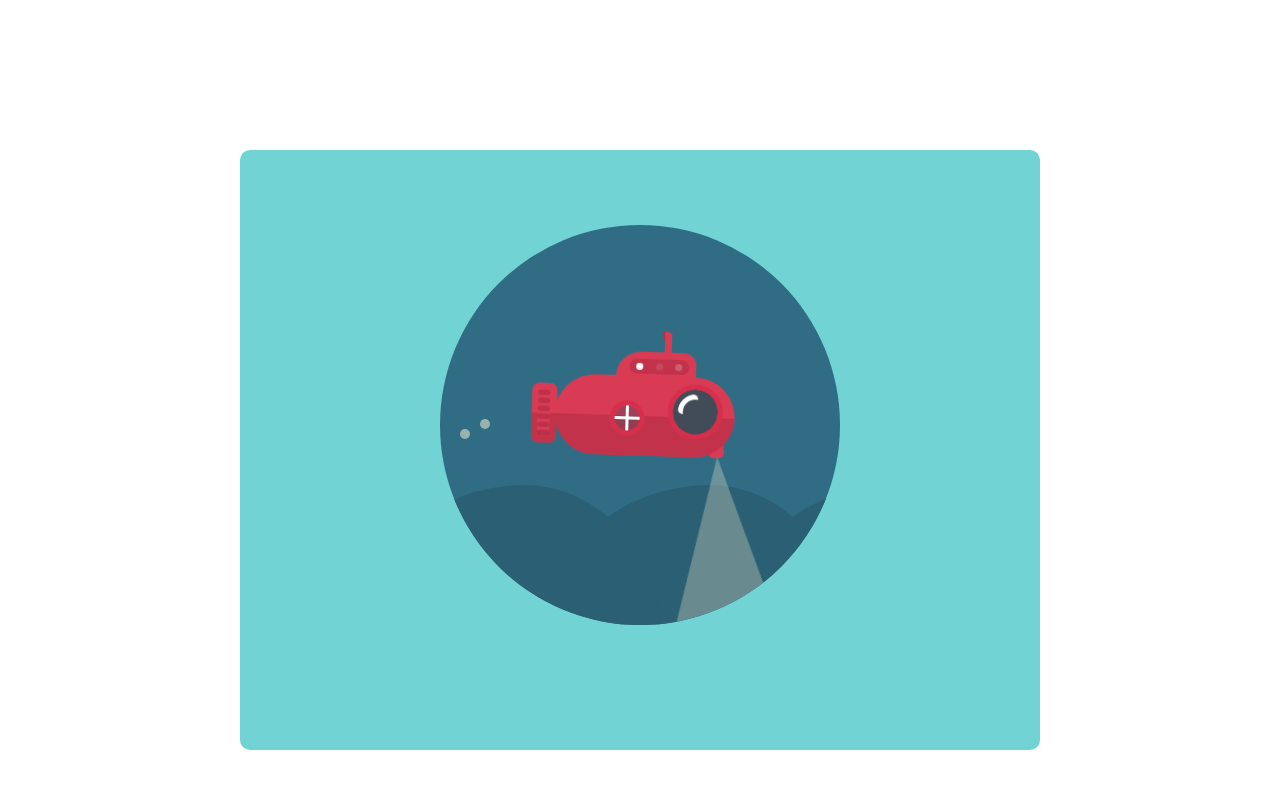
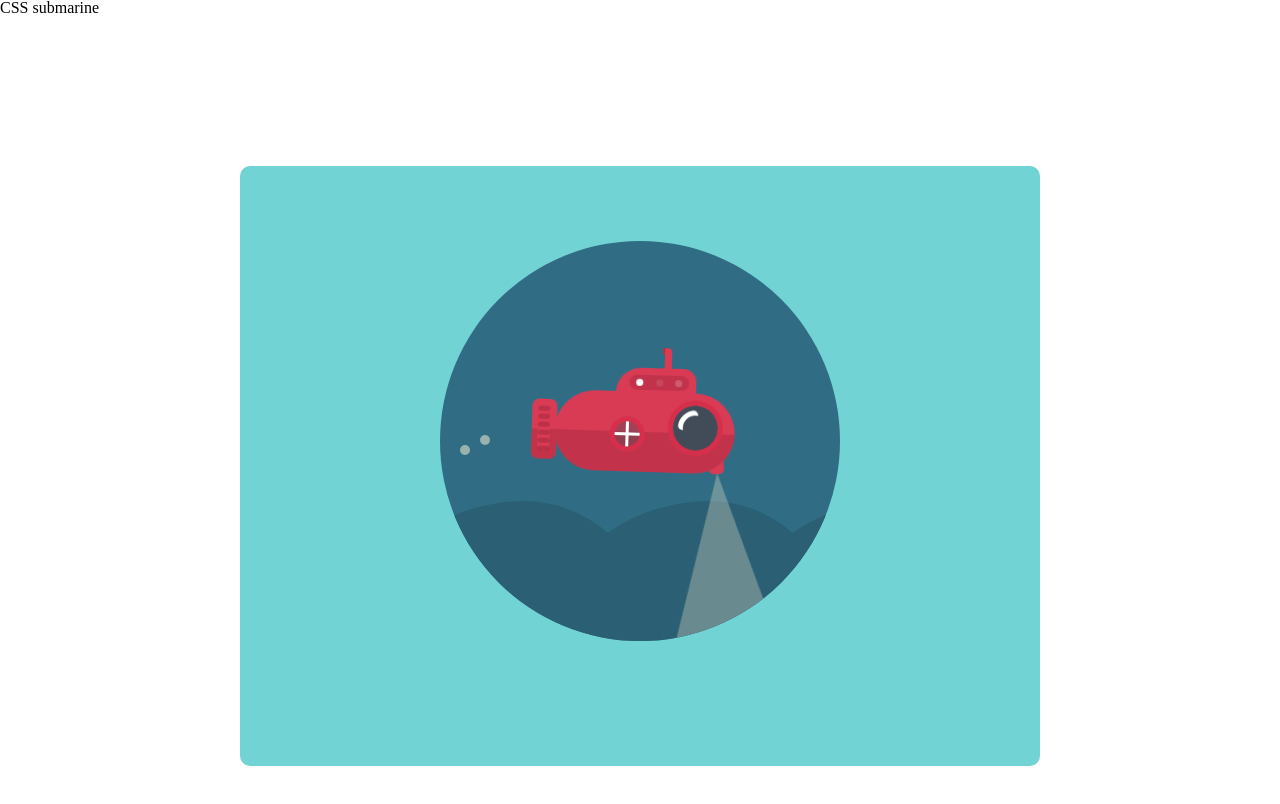
Before and after one commit to mooolch/test, a plain HTML site: page submarine/index.html in a window 1280 px wide. Drawn offline with Linux system fonts and the light colour scheme.

Commit message:
Update index.html

```diff
--- a/submarine/index.html
+++ b/submarine/index.html
@@ -7,17 +7,18 @@
 	<meta name="viewport" content="width=device-width, initial-scale=1.0">
 	<link rel="stylesheet" href="css/reset.css">
 	<link rel="stylesheet" href="css/style.css">
-	<title>Lesson 13</title>
+	<title>CSS submarine</title>
 </head>
 
 <body>
 	<div class="wrapper">
-		<header class="header"></header>
+		<header class="header">
+			<h1 class="header__title">CSS submarine</h1>
+		</header>
 
 		<main class="main">
 			<div class="main__container">
 				<div class="sea">
-					<div class="sea__bubbles">
 					<div class="sea__buble sea__buble--1"></div>
 					<div class="sea__buble sea__buble--2"></div>
 					<div class="sea__buble sea__buble--3"></div>
@@ -50,7 +51,6 @@
 							</div>
 						</div>
 					</div>
-					</div>
 					<div class="sea__wave"></div>
 					<div class="sea__wave2">
 						<div class="sea__tree tree">
```
Lines whose indentation alone changed are shown as unchanged.
